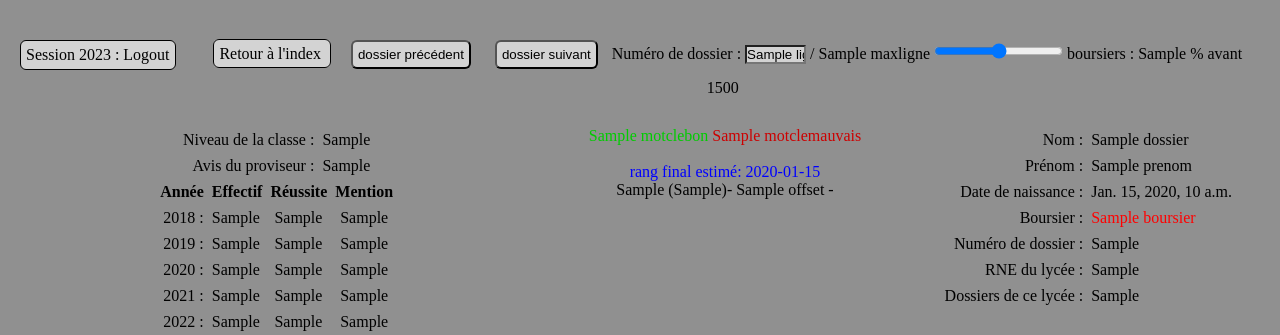
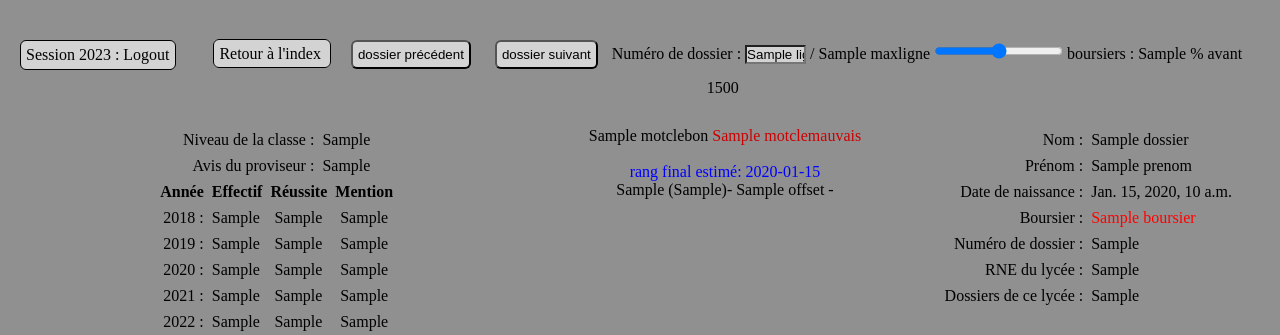
Before and after one commit to JeromeCirm/sitempsi, a Django app: template etudedossier2023/templates/etudedossier2023/traitement.html in a window 1280 px wide. Shown: the top 335 px of the page. Run offline with Django 4.2, Linux system fonts and the light colour scheme; tables that the repository leaves empty hold one stand-in row (values such as "Sample post"); the template is opened without the code that fills it: values that come from a table or form of the project are taken from there, most other values are stand-ins (such as "Sample title", 1, 10 or a date in 2020); parts of the project's set-up code (start-up, migrations or seed data) failed here and were passed over.

Commit message:
Update traitement.html

```diff
--- a/etudedossier2023/templates/etudedossier2023/traitement.html
+++ b/etudedossier2023/templates/etudedossier2023/traitement.html
@@ -55,7 +55,7 @@
         <TR><TD>Autres éléments : </TD><TD>{{ dossier.autresElements }}</TD></TR>
         </TABLE>
     </DIV>
-    <DIV > <span class="green"> {% if dossier.motclebon != None %}{{ dossier.motclebon }} {% endif %} </span>
+    <DIV > <span style="color:{{ couleurs.tresBon }}"> {% if dossier.motclebon != None %}{{ dossier.motclebon }} {% endif %} </span>
            <span class="red"> {% if dossier.motclemauvais != None %}{{ dossier.motclemauvais }} {% endif %} </span>
          <BR> <BR> <span style="color : blue;">{% if False %}rang fin phase 1 : {{ dossier.rangfinphase }} (avant ajustement : {{ dossier.sauvegarde }}) <BR>{% endif %}
                 rang final estimé: {{ rangfinalestime }}</span><BR><span>
```
